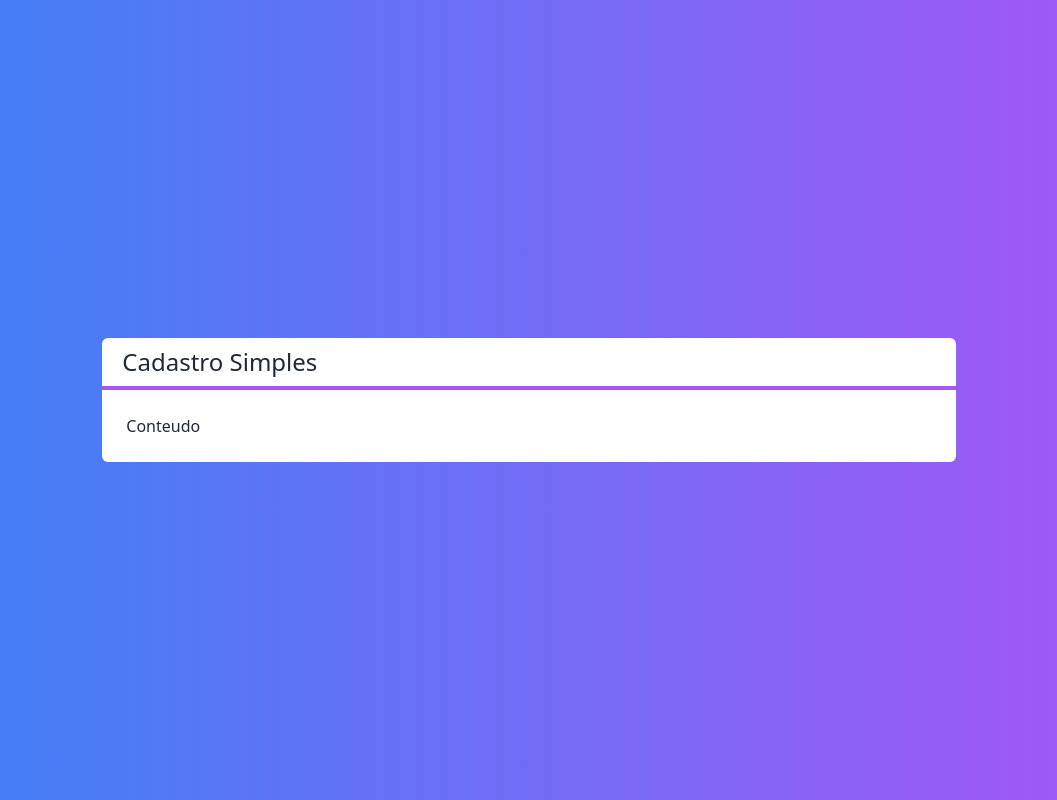
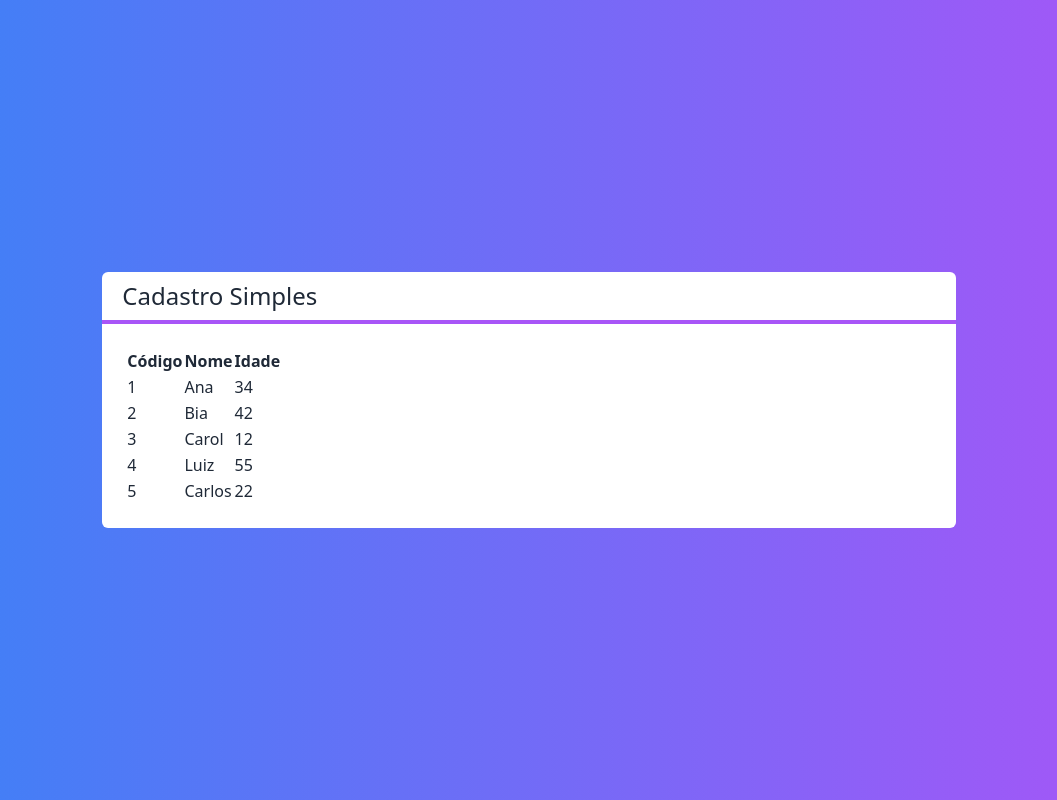
Before and after one commit to edcnogueira/crud-next, a Next.js app: page / in a window 1280 px wide. Shown: the whole page, without its empty margins (111-1168 px from the left). Built offline with nearby package versions, Linux system fonts and the light colour scheme.

Commit message:
feat: cria protótipo da tabela com nomes estáticos

```diff
--- /dev/null
+++ b/src/components/Tabela.tsx
@@ -0,0 +1,42 @@
+import Cliente from "../core/Client";
+
+interface TabelaProps{
+    clientes: Cliente[]
+}
+
+export default function Tabela(props: TabelaProps){
+
+    function renderizarCabecalho(){
+        return(
+            <tr>
+            <th>Código</th>
+            <th>Nome</th>
+            <th>Idade</th>
+
+        </tr>
+        )
+    }
+
+    function renderizarDados(){
+        return props.clientes?.map((cliente, i) => {
+            return(
+                <tr key={cliente.id}>
+                    <td>{cliente.id}</td>
+                    <td>{cliente.nome}</td>
+                    <td>{cliente.idade}</td>
+                </tr>
+            )
+        })
+    }
+
+    return(
+        <table>
+            <thead>
+                {renderizarCabecalho()}
+            </thead>
+            <tbody>
+                {renderizarDados()}
+            </tbody>
+        </table>
+    )
+}
--- a/src/core/Client.ts
+++ b/src/core/Client.ts
@@ -7,6 +7,10 @@
     this.#nome = nome
     this.#idade = idade
     this.#id = id
+  }
+
+  static vazio() {
+    return new Cliente('', 0, '0')
   }
 
   get id() {
--- a/src/pages/index.tsx
+++ b/src/pages/index.tsx
@@ -1,9 +1,20 @@
 import type { NextPage } from 'next'
 import Layout from '../components/Layout'
+import Tabela from '../components/Tabela'
+import Cliente from '../core/Client'
 
 
 
 const Home: NextPage = () => {
+
+  const clientes = [
+    new Cliente("Ana", 34, "1"),
+    new Cliente("Bia", 42, "2"),
+    new Cliente("Carol", 12, "3"),
+    new Cliente("Luiz", 55, "4"),
+    new Cliente("Carlos", 22, "5"),
+  ]
+
   return (
     <div className={`
       flex justify-center items-center h-screen
@@ -12,7 +23,7 @@
     `}
     >
       <Layout titulo="Cadastro Simples">
-        <span>Conteudo</span>
+        <Tabela clientes={clientes}></Tabela>
       </Layout>
     </div>
   )
```
